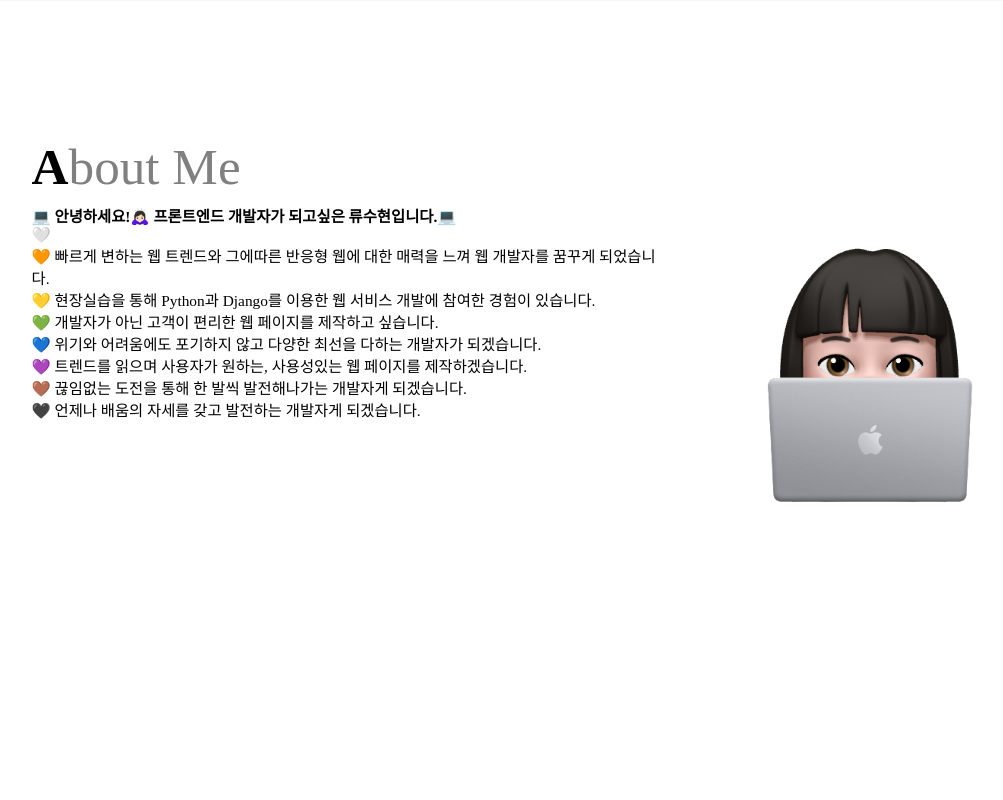
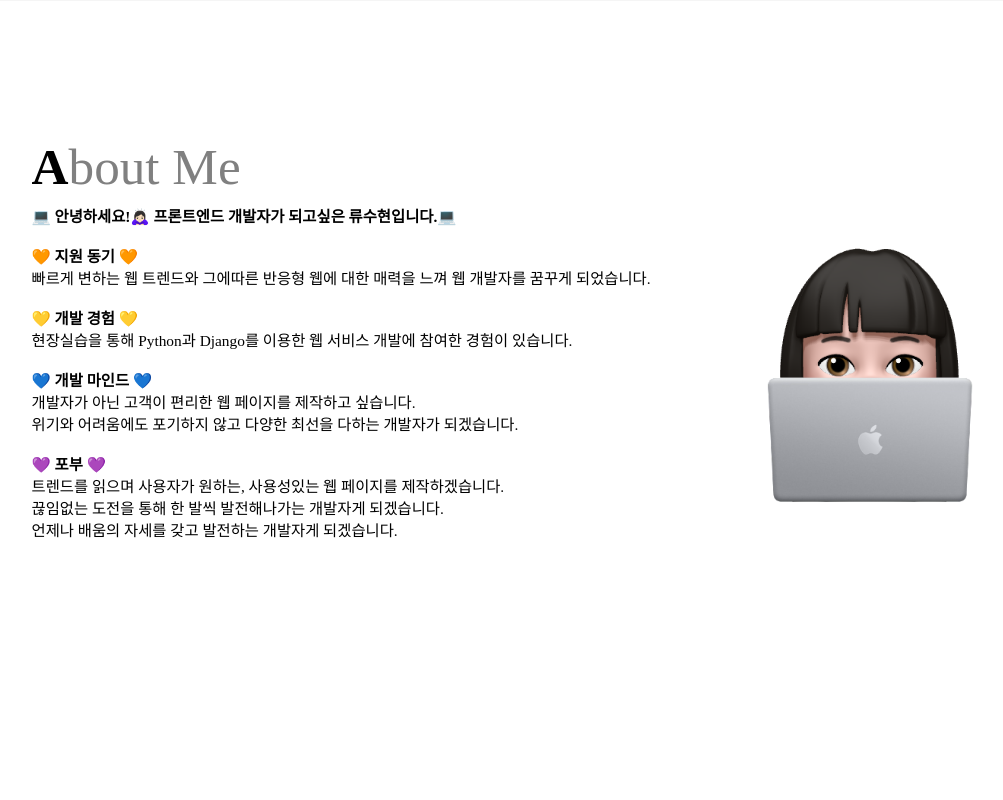
Before and after one commit to suya02/Portfolio, a Django app: page / in a window 1280 px wide. Shown: the part 799-1599 px from the top of the page, without its empty margins (58-1061 px from the left). Run offline with Django 3.2, Linux system fonts and the light colour scheme.

Commit message:
중간 저장

```diff
--- a/blog/templates/blog/main.html
+++ b/blog/templates/blog/main.html
@@ -104,7 +104,7 @@
         <div class="contacts">
             <ui>
                 <li>
-                    <a style="bottom: 15vh;" class="contact" href="https://github.com/suya02/portfolio" target="_blank" aria-label="Github">
+                    <a style="bottom: 15vh;" class="contact" href="https://github.com/suya02" target="_blank" aria-label="Github">
                         <svg data-v-321af00c="" version="1.1" id="Capa_1" xmlns="http://www.w3.org/2000/svg" xmlns:xlink="http://www.w3.org/1999/xlink" height="3.5vh" viewBox="0 0 438.549 438.549" xml:space="preserve">
                         <g data-v-321af00c="">
                         <path data-v-321af00c="" fill="#757474" d="M409.132,114.573c-19.608-33.596-46.205-60.194-79.798-79.8C295.736,15.166,259.057,5.365,219.271,5.365
@@ -148,7 +148,7 @@
             </ui>
         </div>
 
-        <a  href="#">
+        <a  href="/">
             <img src="static/images/to_top.png"  class="top">
         </a>
         <div class="content">
@@ -171,18 +171,39 @@
                     bout Me
                 </div>
 
+{#                <div class="about_text">#}
+{#                    <p style="font-weight: bold;">💻 안녕하세요!🙇🏻‍♀  프론트엔드 개발자가 되고싶은 류수현입니다.💻</p>#}
+{#                    <p>🤍</p>#}
+{#                    <p>🧡 빠르게 변하는 웹 트렌드와 그에따른 반응형 웹에 대한 매력을 느껴 웹 개발자를 꿈꾸게 되었습니다.</p>#}
+{#                    <p>💛 현장실습을 통해 Python과 Django를 이용한 웹 서비스 개발에 참여한 경험이 있습니다.</p>#}
+{#                    <p>💚 개발자가 아닌 고객이 편리한 웹 페이지를 제작하고 싶습니다.</p>#}
+{#                    <p>💙 위기와 어려움에도 포기하지 않고 다양한 최선을 다하는 개발자가 되겠습니다.</p>#}
+{#                    <p>💜 트렌드를 읽으며 사용자가 원하는, 사용성있는 웹 페이지를 제작하겠습니다.</p>#}
+{#                    <p>🤎 끊임없는 도전을 통해 한 발씩 발전해나가는 개발자게 되겠습니다. </p>#}
+{#                    <p>🖤 언제나 배움의 자세를 갖고 발전하는 개발자게 되겠습니다.</p>#}
+{#                </div>#}
+{#                <img class="profile" src="/static/images/profile.png">#}
+
                 <div class="about_text">
                     <p style="font-weight: bold;">💻 안녕하세요!🙇🏻‍♀  프론트엔드 개발자가 되고싶은 류수현입니다.💻</p>
-                    <p>🤍</p>
-                    <p>🧡 빠르게 변하는 웹 트렌드와 그에따른 반응형 웹에 대한 매력을 느껴 웹 개발자를 꿈꾸게 되었습니다.</p>
-                    <p>💛 현장실습을 통해 Python과 Django를 이용한 웹 서비스 개발에 참여한 경험이 있습니다.</p>
-                    <p>💚 개발자가 아닌 고객이 편리한 웹 페이지를 제작하고 싶습니다.</p>
-                    <p>💙 위기와 어려움에도 포기하지 않고 다양한 최선을 다하는 개발자가 되겠습니다.</p>
-                    <p>💜 트렌드를 읽으며 사용자가 원하는, 사용성있는 웹 페이지를 제작하겠습니다.</p>
-                    <p>🤎 끊임없는 도전을 통해 한 발씩 발전해나가는 개발자게 되겠습니다. </p>
-                    <p>🖤 언제나 배움의 자세를 갖고 발전하는 개발자게 되겠습니다.</p>
+                    <BR>
+                    <p>🧡 <B>지원 동기</B> 🧡</p>
+                    <p>빠르게 변하는 웹 트렌드와 그에따른 반응형 웹에 대한 매력을 느껴 웹 개발자를 꿈꾸게 되었습니다.</p>
+                    <BR>
+                    <p>💛 <B>개발 경험</B> 💛</p>
+                    <p> 현장실습을 통해 Python과 Django를 이용한 웹 서비스 개발에 참여한 경험이 있습니다.</p>
+                    <BR>
+                    <p>💙 <B>개발 마인드</B> 💙</p>
+                    <p> 개발자가 아닌 고객이 편리한 웹 페이지를 제작하고 싶습니다.</p>
+                    <p> 위기와 어려움에도 포기하지 않고 다양한 최선을 다하는 개발자가 되겠습니다.</p>
+                    <BR>
+                    <p>💜 <B>포부</B> 💜</p>
+                    <p> 트렌드를 읽으며 사용자가 원하는, 사용성있는 웹 페이지를 제작하겠습니다.</p>
+                    <p> 끊임없는 도전을 통해 한 발씩 발전해나가는 개발자게 되겠습니다. </p>
+                    <p> 언제나 배움의 자세를 갖고 발전하는 개발자게 되겠습니다.</p>
                 </div>
                 <img class="profile" src="/static/images/profile.png">
+
             </div>
             </div>
 
```
